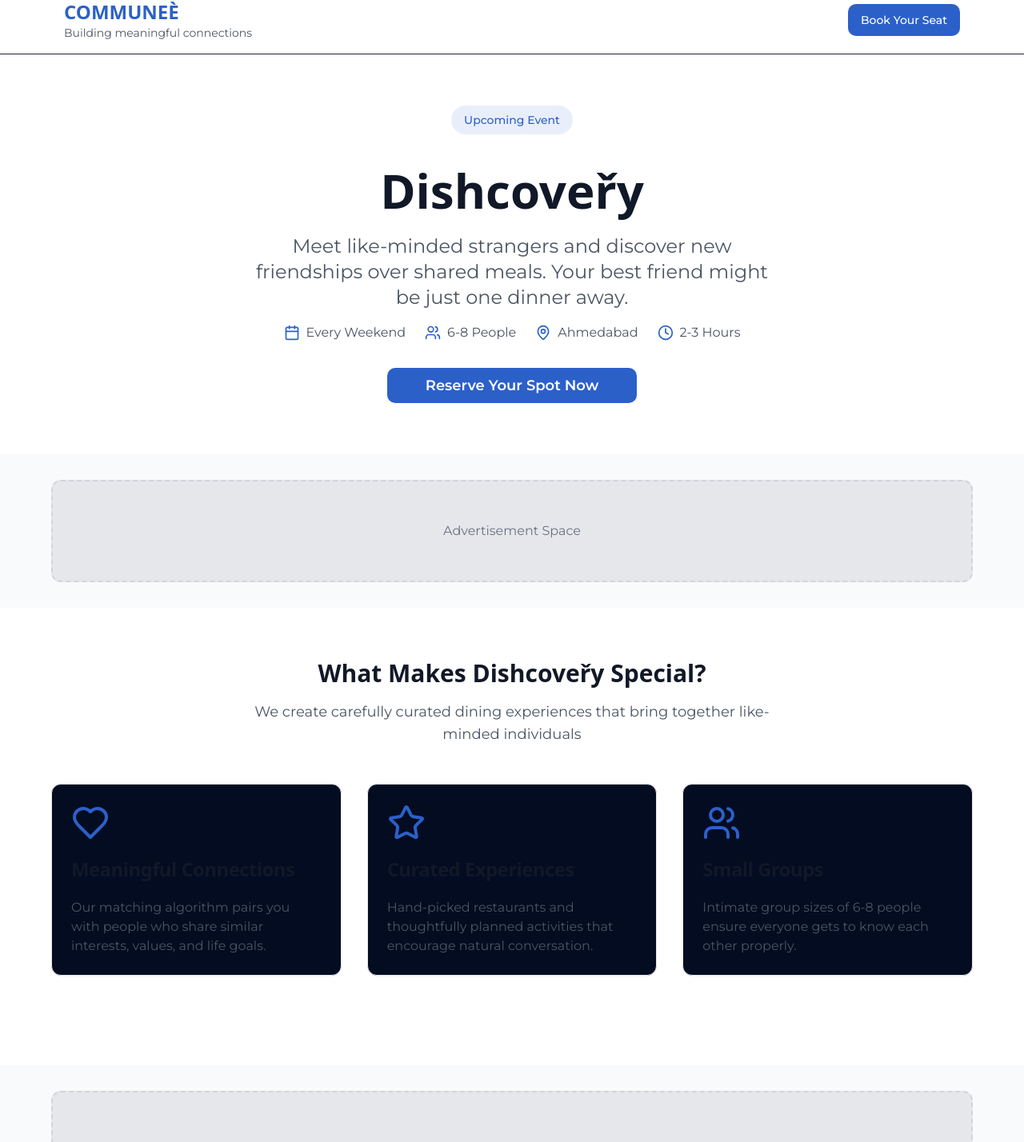
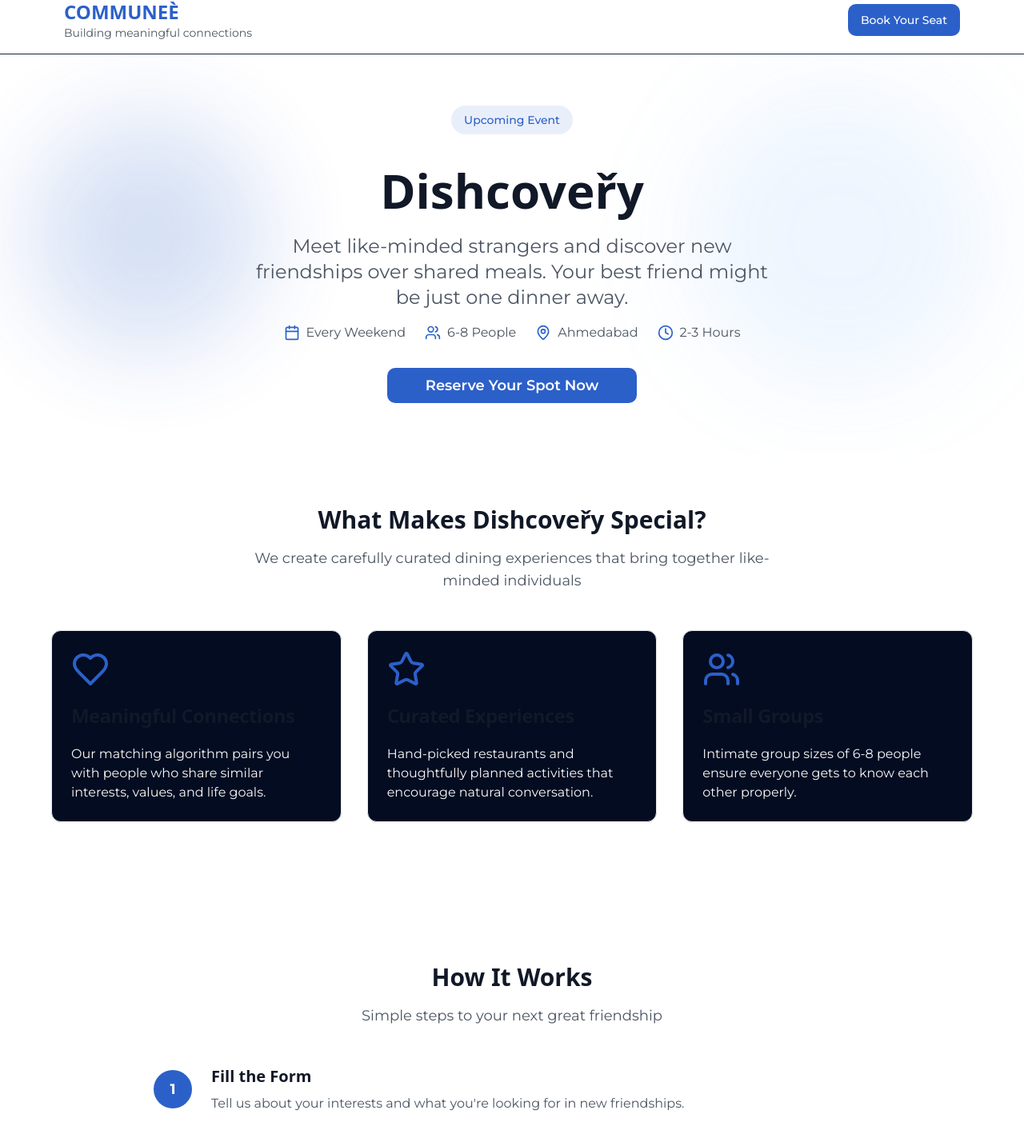
Before and after one commit to Miihir79/communee-dishcovery-nights, a React (Vite) app: page /events/dishcovery in a window 1280 px wide. Shown: the part 17-1445 px from the top of the page at 80% size. Built offline with nearby package versions, Linux system fonts and the light colour scheme; a web font is replaced by a local one.

Commit message:
Remove ad spaces and improve card text.
Removed advertisement sections, updated card text color, and added background hue effect to the hero section.

```diff
--- a/src/pages/DishcoveryEvent.tsx
+++ b/src/pages/DishcoveryEvent.tsx
@@ -22,8 +22,12 @@ const DishcoveryEvent = () => {
       </header>
 
       {/* Hero Section */}
-      <section className="py-16 px-4">
-        <div className="max-w-4xl mx-auto text-center">
+      <section className="relative py-16 px-4 overflow-hidden">
+        {/* Background gradient orbs */}
+        <div className="absolute top-20 left-10 w-72 h-72 bg-primary/20 rounded-full blur-3xl animate-pulse"></div>
+        <div className="absolute bottom-20 right-10 w-96 h-96 bg-blue-400/20 rounded-full blur-3xl animate-pulse delay-1000"></div>
+
+        <div className="max-w-4xl mx-auto text-center relative z-10">
           <div className="mb-6">
             <span className="inline-block px-4 py-2 bg-primary/10 text-primary rounded-full text-sm font-medium font-montserrat mb-4">
               Upcoming Event
@@ -68,15 +72,6 @@ const DishcoveryEvent = () => {
         </div>
       </section>
 
-      {/* Ad Space 1 */}
-      <section className="py-8 px-4 bg-gray-50">
-        <div className="max-w-6xl mx-auto">
-          <div className="h-32 bg-gray-200 border-2 border-dashed border-gray-300 rounded-lg flex items-center justify-center">
-            <p className="text-gray-500 font-montserrat">Advertisement Space</p>
-          </div>
-        </div>
-      </section>
-
       {/* Event Details */}
       <section className="py-16 px-4">
         <div className="max-w-6xl mx-auto">
@@ -94,7 +89,7 @@ const DishcoveryEvent = () => {
                 <CardTitle className="text-gray-900 font-unbounded">Meaningful Connections</CardTitle>
               </CardHeader>
               <CardContent>
-                <p className="text-gray-600 font-montserrat">
+                <p className="font-montserrat" style={{ color: '#FAFAFA' }}>
                   Our matching algorithm pairs you with people who share similar interests, values, and life goals.
                 </p>
               </CardContent>
@@ -106,7 +101,7 @@ const DishcoveryEvent = () => {
                 <CardTitle className="text-gray-900 font-unbounded">Curated Experiences</CardTitle>
               </CardHeader>
               <CardContent>
-                <p className="text-gray-600 font-montserrat">
+                <p className="font-montserrat" style={{ color: '#FAFAFA' }}>
                   Hand-picked restaurants and thoughtfully planned activities that encourage natural conversation.
                 </p>
               </CardContent>
@@ -118,20 +113,11 @@ const DishcoveryEvent = () => {
                 <CardTitle className="text-gray-900 font-unbounded">Small Groups</CardTitle>
               </CardHeader>
               <CardContent>
-                <p className="text-gray-600 font-montserrat">
+                <p className="font-montserrat" style={{ color: '#FAFAFA' }}>
                   Intimate group sizes of 6-8 people ensure everyone gets to know each other properly.
                 </p>
               </CardContent>
             </Card>
-          </div>
-        </div>
-      </section>
-
-      {/* Ad Space 2 */}
-      <section className="py-8 px-4 bg-gray-50">
-        <div className="max-w-6xl mx-auto">
-          <div className="h-40 bg-gray-200 border-2 border-dashed border-gray-300 rounded-lg flex items-center justify-center">
-            <p className="text-gray-500 font-montserrat">Advertisement Space</p>
           </div>
         </div>
       </section>
```
